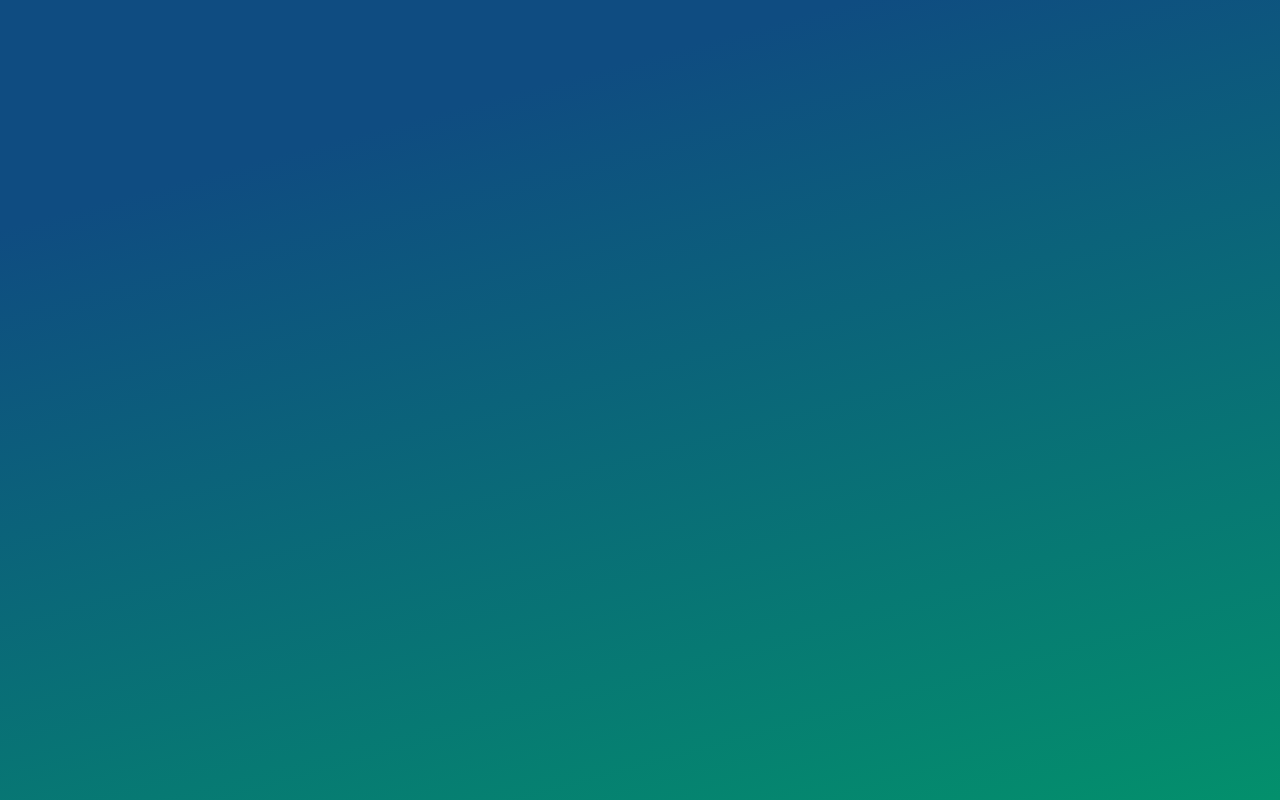
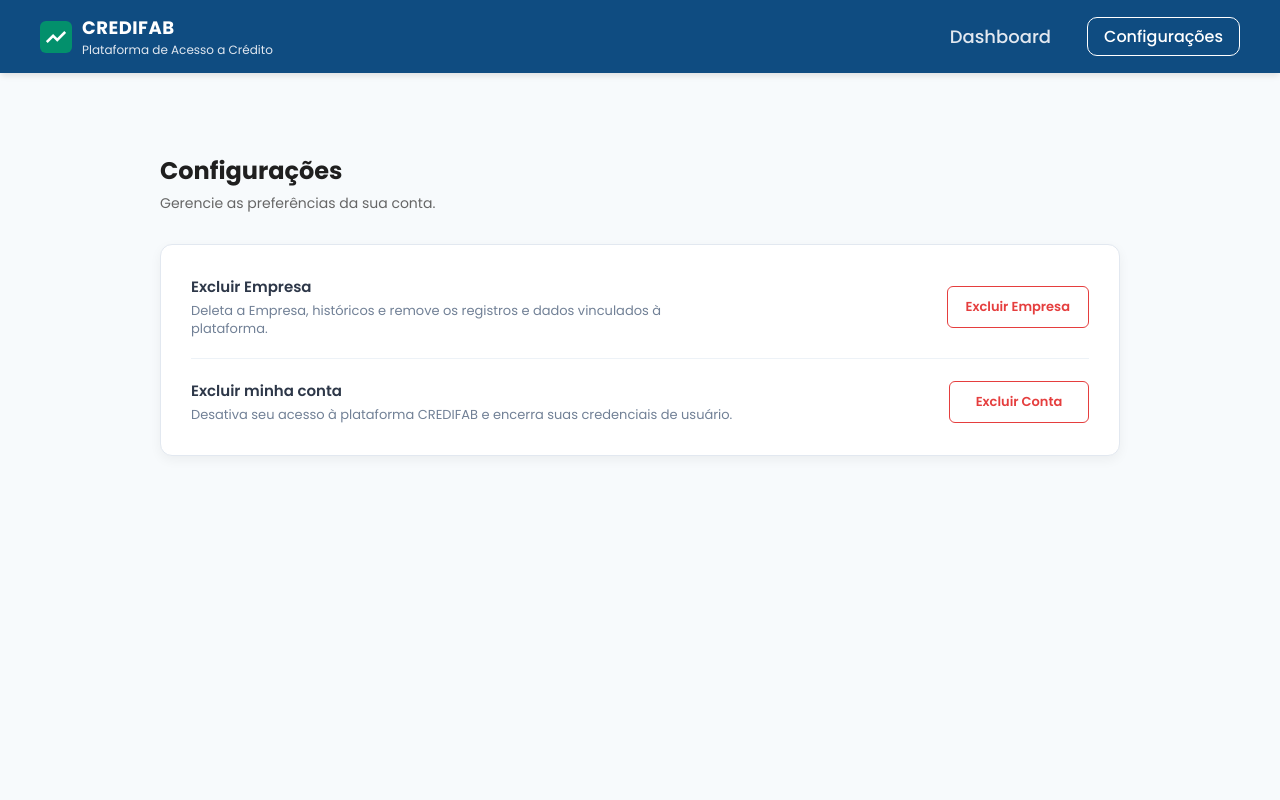
Before and after one commit to FGA0138-MDS-Ajax/2026.1-T01-Parnas, a React (Vite) app in the folder frontend/: page /configuracoes in a window 1280 px wide. Before the commit this address had no page. Built offline with nearby package versions, Linux system fonts and the light colour scheme; sample sign-in values are in the browser's storage.

Commit message:
feat: estruturar tela de configuracoes com modal de confirmacao e redirecionamento, cria a view de Configuracoes com acoes de exclusao (ainda sem integracao).

```diff
--- /dev/null
+++ b/frontend/src/pages/Configuracoes/Configuracoes.css
@@ -0,0 +1,180 @@
+.config-container {
+  width: 100%;
+  max-width: 1000px;
+  margin: 0 auto;
+  padding: 40px 20px;
+  box-sizing: border-box;
+}
+
+.config-header {
+  margin-bottom: 30px;
+}
+
+.config-header h2 {
+  font-size: 24px;
+  color: #1f1f1f;
+  margin: 0;
+  font-weight: 700;
+}
+
+.config-header p {
+  margin: 5px 0 0 0;
+  color: #666;
+  font-size: 14px;
+}
+
+.config-card {
+  background: white;
+  border-radius: 12px;
+  padding: 30px;
+  box-shadow: 0 4px 12px rgba(0, 0, 0, 0.05);
+  border: 1px solid #e2e8f0;
+  width: 100%;
+  box-sizing: border-box;
+}
+
+.admin-actions {
+  display: flex;
+  flex-direction: column;
+  gap: 20px;
+}
+
+.admin-row {
+  display: flex;
+  justify-content: space-between;
+  align-items: center;
+  padding-bottom: 20px;
+  border-bottom: 1px solid #edf2f7;
+  gap: 20px;
+}
+
+.admin-row:last-child {
+  border-bottom: none;
+  padding-bottom: 0;
+}
+
+.admin-info h4 {
+  margin: 0 0 4px 0;
+  font-size: 15px;
+  color: #2d3748;
+  font-weight: 600;
+}
+
+.admin-info p {
+  margin: 0;
+  font-size: 13px;
+  color: #718096;
+  max-width: 550px;
+  line-height: 1.4;
+}
+
+.btn-action-danger {
+  background: transparent;
+  border: 1px solid #e53e3e;
+  color: #e53e3e;
+  padding: 10px 18px;
+  border-radius: 6px;
+  font-weight: 600;
+  font-size: 13px;
+  cursor: pointer;
+  transition: 0.2s;
+  white-space: nowrap;
+  min-width: 140px;
+  text-align: center;
+}
+
+.btn-action-danger:hover {
+  background: #fff5f5;
+}
+
+.modal-overlay {
+  position: fixed;
+  top: 0;
+  left: 0;
+  width: 100vw;
+  height: 100vh;
+  background-color: rgba(0, 0, 0, 0.4);
+  display: flex;
+  justify-content: center;
+  align-items: center;
+  z-index: 1000;
+}
+
+.modal-content {
+  background: #ffffff;
+  width: 100%;
+  max-width: 500px;
+  border-radius: 12px;
+  padding: 25px;
+  box-shadow: 0 10px 25px rgba(0, 0, 0, 0.15);
+  box-sizing: border-box;
+  animation: fadeIn 0.2s ease-out;
+}
+
+@keyframes fadeIn {
+  from { transform: scale(0.95); opacity: 0; }
+  to { transform: scale(1); opacity: 1; }
+}
+
+.modal-header h3 {
+  margin: 0 0 15px 0;
+  font-size: 18px;
+  color: #1f1f1f;
+  font-weight: 700;
+}
+
+.modal-body p {
+  font-size: 14px;
+  color: #4a5568;
+  line-height: 1.5;
+  margin: 0 0 12px 0;
+}
+
+.modal-warning-text {
+  background: #fff5f5;
+  border-left: 4px solid #e53e3e;
+  padding: 12px;
+  border-radius: 0 6px 6px 0;
+  color: #c53030 !important;
+  font-size: 13px !important;
+  font-weight: 500;
+}
+
+.modal-footer {
+  display: flex;
+  justify-content: flex-end;
+  gap: 12px;
+  margin-top: 25px;
+}
+
+.btn-modal-cancel {
+  background: #edf2f7;
+  border: none;
+  color: #4a5568;
+  padding: 10px 16px;
+  border-radius: 6px;
+  font-weight: 600;
+  font-size: 13px;
+  cursor: pointer;
+  transition: 0.2s;
+}
+
+.btn-modal-cancel:hover {
+  background: #e2e8f0;
+}
+
+button.btn-modal-confirm {
+  background: transparent;
+  border: 1px solid #e53e3e;
+  color: #e53e3e;
+  padding: 10px 16px;
+  border-radius: 6px;
+  font-weight: 600;
+  font-size: 13px;
+  cursor: pointer;
+  transition: 0.2s;
+}
+
+button.btn-modal-confirm:hover {
+  background: #fff5f5;
+}
--- /dev/null
+++ b/frontend/src/pages/Configuracoes/Configuracoes.jsx
@@ -0,0 +1,101 @@
+import React, { useState } from 'react';
+import { useNavigate } from 'react-router-dom';
+import './Configuracoes.css';
+
+const Configuracoes = () => {
+  const navigate = useNavigate();
+
+  const [isModalOpen, setIsModalOpen] = useState(false);
+  const [modalType, setModalType] = useState(null);
+
+  const handleOpenModal = (type) => {
+    setModalType(type);
+    setIsModalOpen(true);
+  };
+
+  const handleCloseModal = () => {
+    setIsModalOpen(false);
+    setModalType(null);
+  };
+
+  const handleConfirmAction = () => {
+    if (modalType === 'company') {
+      console.log("Executando integração para: Excluir Empresa");
+
+      handleCloseModal();
+    } else if (modalType === 'user') {
+      console.log("Executando integração para: Excluir Conta");
+
+      handleCloseModal();
+
+      navigate('/login', { replace: true });
+    }
+  };
+
+  return (
+    <div className="config-container">
+      <div className="config-header">
+        <h2>Configurações</h2>
+        <p>Gerencie as preferências da sua conta.</p>
+      </div>
+
+      <div className="config-card">
+        <div className="admin-actions">
+          <div className="admin-row">
+            <div className="admin-info">
+              <h4>Excluir Empresa</h4>
+              <p>Deleta a Empresa, históricos e remove os registros e dados vinculados à plataforma.</p>
+            </div>
+            <button onClick={() => handleOpenModal('company')} className="btn-action-danger">
+              Excluir Empresa
+            </button>
+          </div>
+
+          <div className="admin-row">
+            <div className="admin-info">
+              <h4>Excluir minha conta</h4>
+              <p>Desativa seu acesso à plataforma CREDIFAB e encerra suas credenciais de usuário.</p>
+            </div>
+            <button onClick={() => handleOpenModal('user')} className="btn-action-danger">
+              Excluir Conta
+            </button>
+          </div>
+        </div>
+      </div>
+
+      {/* Modal de Confirmação Irreversível */}
+      {isModalOpen && (
+        <div className="modal-overlay" onClick={handleCloseModal}>
+          <div className="modal-content" onClick={(e) => e.stopPropagation()}>
+            <div className="modal-header">
+              <h3>Confirmar Exclusão</h3>
+            </div>
+
+            <div className="modal-body">
+              <p>
+                Você tem certeza que deseja prosseguir?
+                Esta ação é <strong>definitiva e totalmente irreversível</strong>.
+              </p>
+              <p className="modal-warning-text">
+                {modalType === 'company'
+                  ? "Aviso: A empresa, os históricos de crédito e todos os dados associados serão apagados permanentemente."
+                  : "Aviso: Sua conta será excluída e você perderá o acesso à plataforma CREDIFAB imediatamente."}
+              </p>
+            </div>
+
+            <div className="modal-footer">
+              <button className="btn-modal-cancel" onClick={handleCloseModal}>
+                Cancelar
+              </button>
+              <button className="btn-modal-confirm" onClick={handleConfirmAction}>
+                Confirmar e Excluir
+              </button>
+            </div>
+          </div>
+        </div>
+      )}
+    </div>
+  );
+};
+
+export default Configuracoes;
--- a/frontend/src/routes.jsx
+++ b/frontend/src/routes.jsx
@@ -7,6 +7,7 @@ import { RedefinirSenha } from './pages/RedefinirSenha/RedefinirSenha';
 import Register from './pages/Register/Register';
 import LayoutBase from './components/Layout/LayoutBase';
 import Dashboard from './pages/Dashboard/Dashboard';
+import Configuracoes from './pages/Configuracoes/Configuracoes';
 
 const ProtectedRoute = ({ children }) => {
   const { isAuthenticated } = useAuth();
@@ -34,6 +35,7 @@ export const AppRoutes = () => {
         >
           <Route path="/dashboard" element={<Dashboard />} />
           <Route path="/cadastro-empresa" element={<CadastroEmpresa />} />
+          <Route path="/configuracoes" element={<Configuracoes />} />
         </Route>
       </Routes>
     </BrowserRouter>
```
